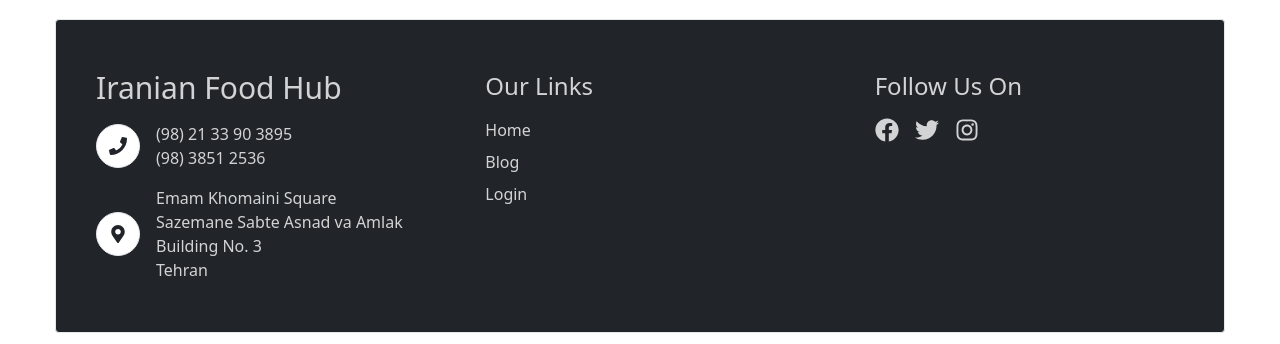
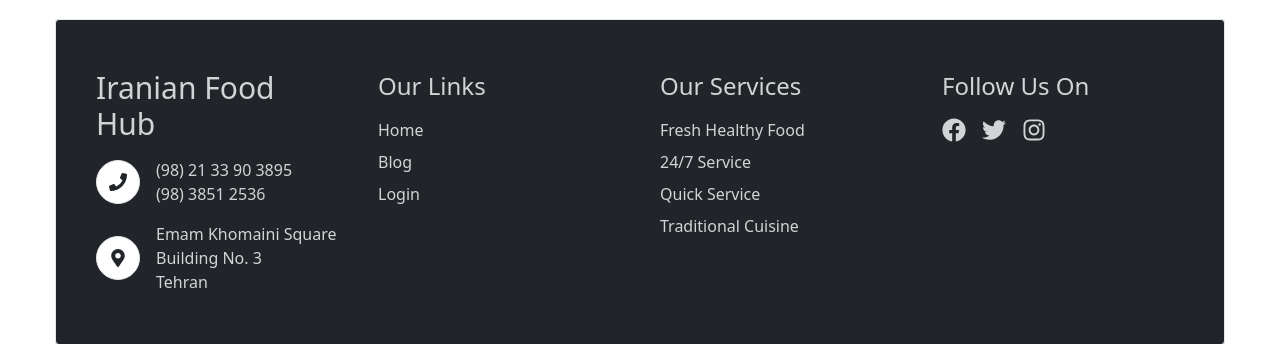
Before and after one commit to hasibulhasan372/iranian-food-hub, a React (Vite) app: page / in a window 1280 px wide. Shown: the part 1061-1405 px from the top of the page. Built offline with nearby package versions, Linux system fonts and the light colour scheme; no server answers.

Commit message:
added spinner

```diff
--- a/src/components/Footer/Footer.jsx
+++ b/src/components/Footer/Footer.jsx
@@ -5,7 +5,7 @@ import { Link } from 'react-router-dom';
 const Footer = () => {
     return (
         <div className='my-container rounded bg-[#212529] border py-[50px] lg:px-10'>
-            <div className='grid lg:grid-cols-3 lg:gap-20'>
+            <div className='grid lg:grid-cols-4 lg:gap-10'>
                 <div className='text-[#fffc]'>
                     <h3 className='text-3xl'>Iranian Food Hub</h3>
                     <div className='mt-4 flex items-center gap-4'>
@@ -19,7 +19,7 @@ const Footer = () => {
                         <a className='border p-3 bg-white rounded-full'><FaMapMarkerAlt className='text-lg text-[#212529]'></FaMapMarkerAlt></a>
                         <div>
                             <p>Emam Khomaini Square
-                                Sazemane Sabte Asnad va Amlak <br />
+                               <br />
                                 Building No. 3 <br />
                                 Tehran</p>
                         </div>
@@ -31,6 +31,15 @@ const Footer = () => {
                         <li ><Link to='/' >Home</Link></li>
                         <li><Link to='/blog'>Blog</Link></li>
                         <li><Link to='/Login'>Login</Link></li>
+                    </ul>
+                </div>
+                <div className='text-[#fffc]'>
+                    <h3 className='text-2xl '>Our Services </h3>
+                    <ul className='mt-4 list-none space-y-2'>
+                        <li ><Link to='/' >Fresh Healthy Food</Link></li>
+                        <li><Link to='/'>24/7 Service</Link></li>
+                        <li><Link to='/'>Quick Service</Link></li>
+                        <li><Link to='/'>Traditional Cuisine</Link></li>
                     </ul>
                 </div>
                 <div className='text-[#fffc]'>
--- a/src/components/card/Chef/Chef.jsx
+++ b/src/components/card/Chef/Chef.jsx
@@ -6,11 +6,15 @@ const Chef = () => {
     const [chefs, setChefs] = useState([]);
     const {loading} = useContext(AuthContext)
 
+
     useEffect(() => {
 
         fetch('https://iranian-food-hub-server-hasibulhasan372.vercel.app/chef')
             .then(res => res.json())
-            .then(data => setChefs(data))
+            .then(data => {
+                setChefs(data)
+            })
+
     }, []);
 
     return (
@@ -19,8 +23,12 @@ const Chef = () => {
             <h2 className=' text-[#cc3333] text-xl font-bold font-serif'>Our Chefs</h2>
             <h4 className='capitalize text-[#292929] text-4xl font-bold my-4'>The Best <span className='text-yellow-600'>Iranian Chefs</span> in Town</h4>
             </div>
+            <div>
+            {
+                loading ?
+                <div className='flex justify-center'><div className="radial-progress text-primary" style={{"--value":70}}>70%</div></div> :
 
-            <div className='grid lg:grid-cols-3 lg:gap-y-6 '>
+                <div className='grid lg:grid-cols-3 lg:gap-y-6 '>
                 {
                     chefs.map(chef => <ChefDetails
                         chef={chef}
@@ -28,6 +36,8 @@ const Chef = () => {
                     ></ChefDetails>)
                 }
             </div>
+            }
+            </div>
         </div>
     );
 };
--- a/src/routes/PrivateRoute.jsx
+++ b/src/routes/PrivateRoute.jsx
@@ -6,7 +6,9 @@ const PrivateRoute = ({children}) => {
     const {user, loading} = useContext(AuthContext);
     const location = useLocation();
     if(loading){
-        return <p>Loading....</p>
+        return <div className='my-container flex justify-center items-center h-screen'>
+            <div className="radial-progress text-primary" style={{"--value":70}}>70%</div>
+        </div>;
     }
     if(user){
         return children;
```
